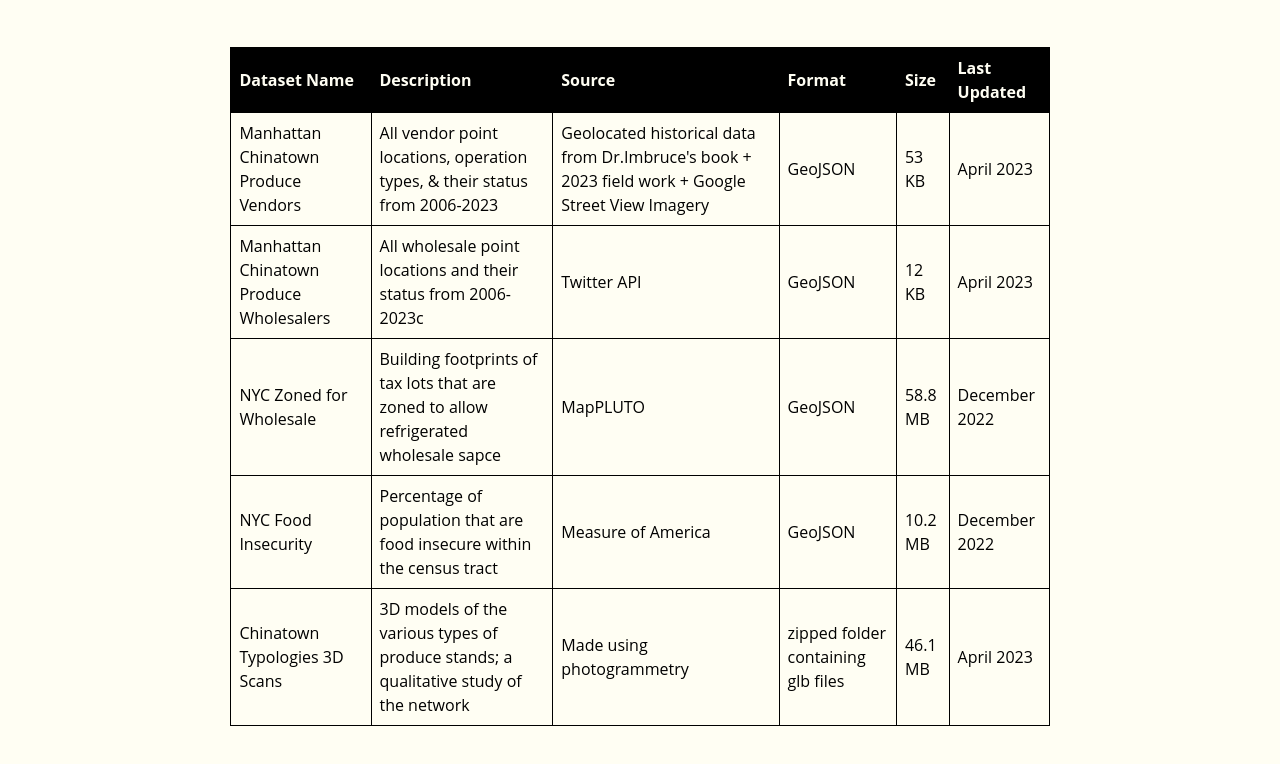
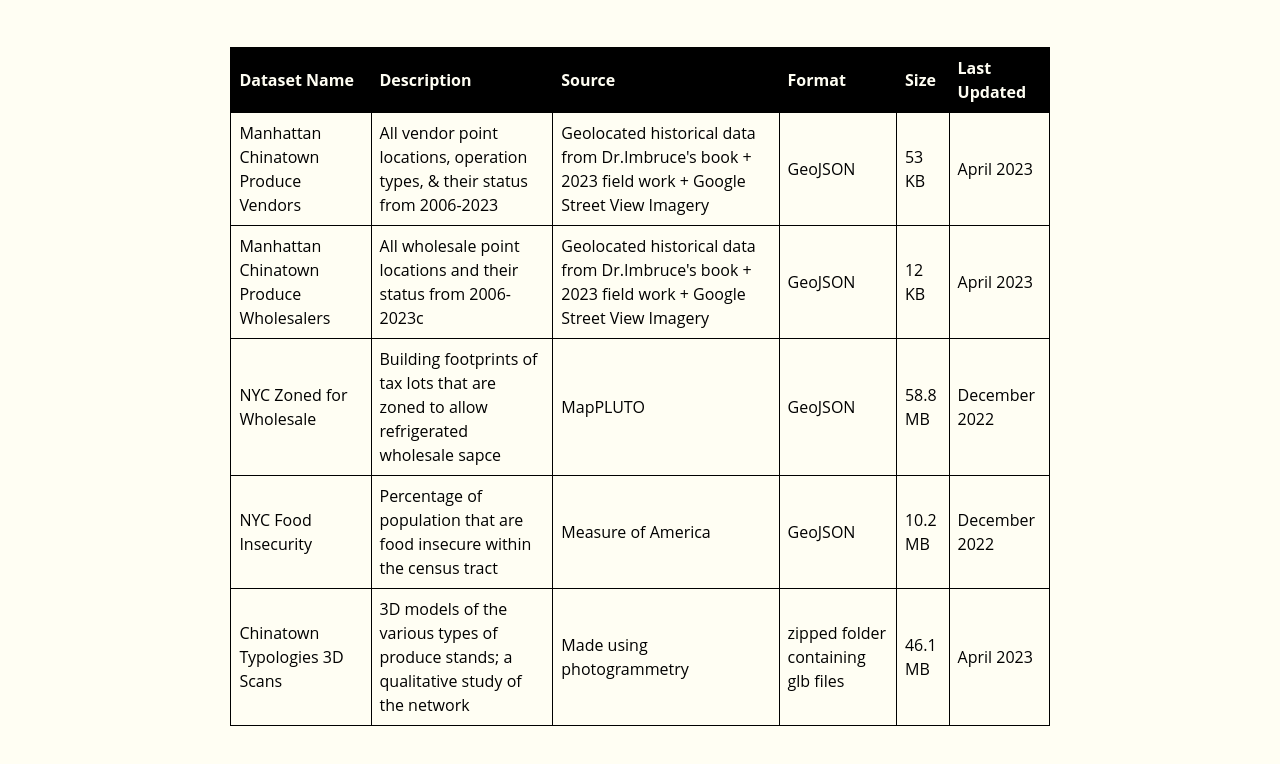
Before and after one commit to zoelin1122/ChinatownProduceNetwork, a website: page data.html in a window 1280 px wide. Shown: the part 805-1569 px from the top of the page. Drawn offline with Linux system fonts and the light colour scheme.

Commit message:
Update data.html
corrected twitter

```diff
--- a/data.html
+++ b/data.html
@@ -68,7 +68,7 @@
                 <tr>
                   <td><a href="data/Wholesale_Year.geojson" download>Manhattan Chinatown Produce Wholesalers</a></td>
                   <td>All wholesale point locations and their status from 2006-2023c</td>
-                  <td>Twitter API</td>
+                  <td>Geolocated historical data from Dr.Imbruce's book + 2023 field work + Google Street View Imagery</td>
                   <td>GeoJSON</td>
                   <td>12 KB</td>
                   <td>April 2023</td>
```
